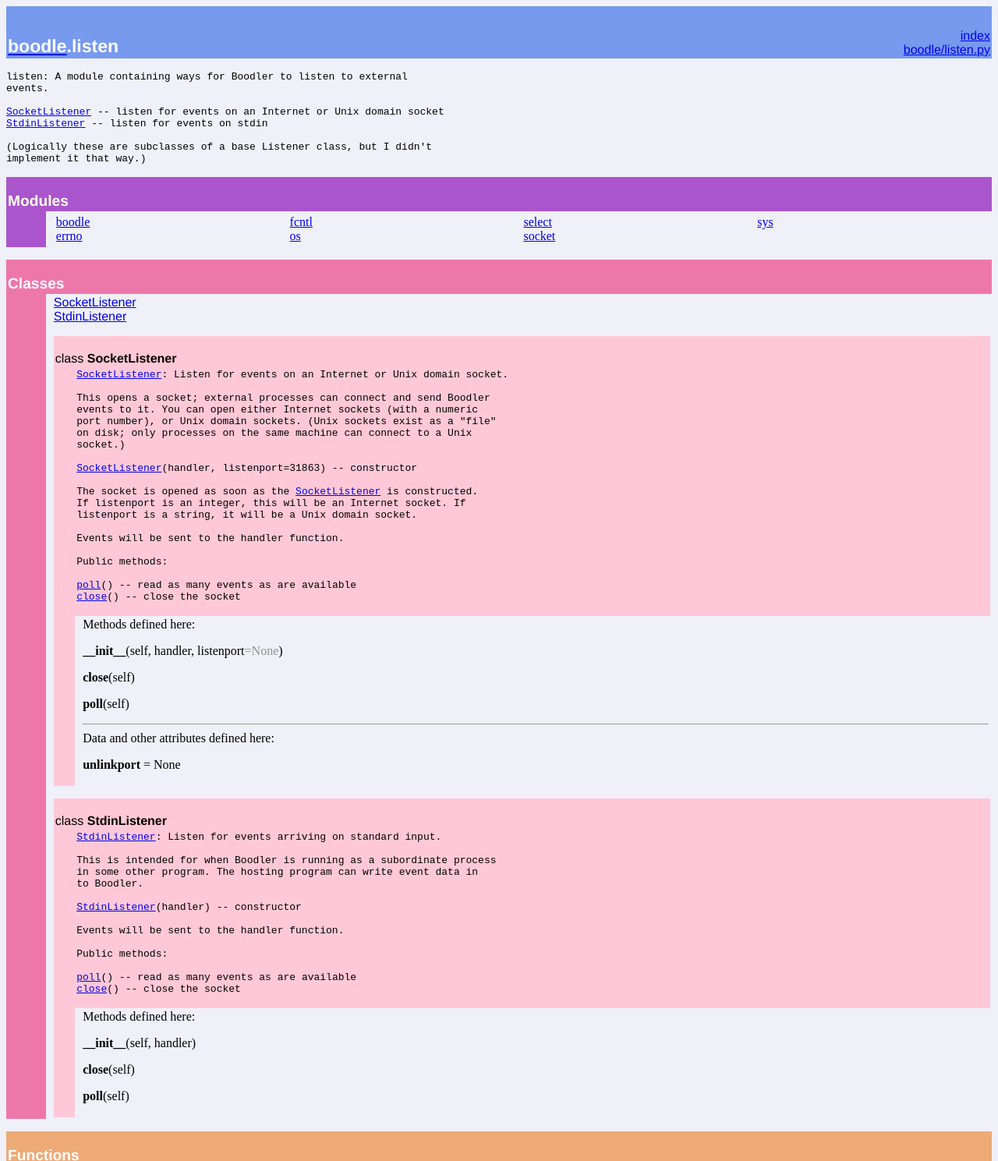
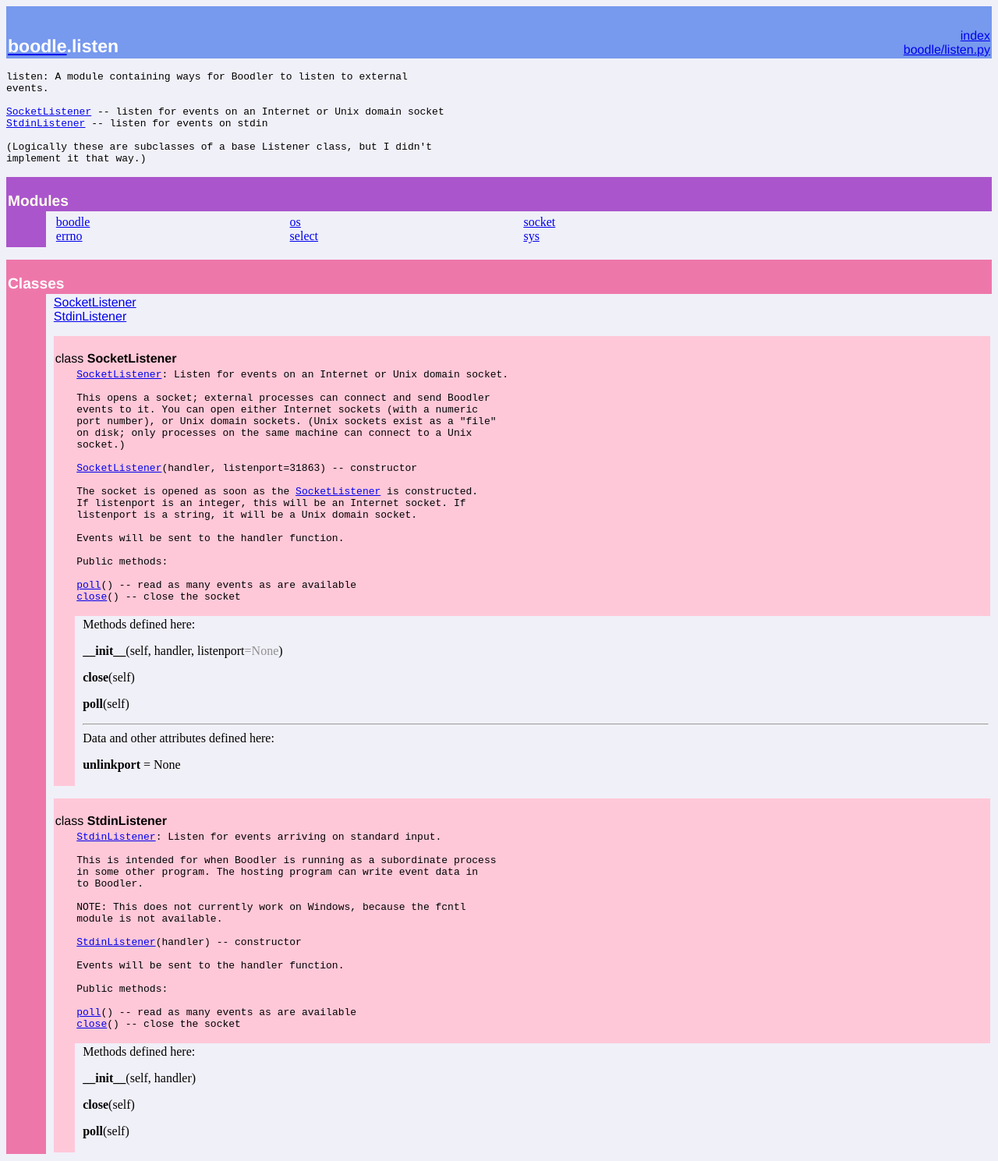
Before and after one commit to erkyrath/boodler, a plain HTML site: page doc/pydoc/boodle.listen.html in a window 1280 px wide. Shown: the top 1489 px of the page at 78% size. Drawn offline with Linux system fonts and the light colour scheme.

Commit message:
Pydoc changes
git-svn-id: https://boodler.svn.sourceforge.net/svnroot/boodler/core/trunk@432 9080d0e4-c72c-0410-a6e4-d27fa395d48a

```diff
--- a/doc/pydoc/boodle.listen.html
+++ b/doc/pydoc/boodle.listen.html
@@ -26,12 +26,11 @@ implement&nbsp;it&nbsp;that&nbsp;way.)</tt></p>
 <tr><td bgcolor="#aa55cc"><tt>&nbsp;&nbsp;&nbsp;&nbsp;&nbsp;&nbsp;</tt></td><td>&nbsp;</td>
 <td width="100%"><table width="100%" summary="list"><tr><td width="25%" valign=top><a href="boodle.html">boodle</a><br>
 <a href="http://www.python.org/doc/current/library/errno.html">errno</a><br>
-</td><td width="25%" valign=top><a href="http://www.python.org/doc/current/library/fcntl.html">fcntl</a><br>
-<a href="http://www.python.org/doc/current/library/os.html">os</a><br>
-</td><td width="25%" valign=top><a href="http://www.python.org/doc/current/library/select.html">select</a><br>
-<a href="http://www.python.org/doc/current/library/socket.html">socket</a><br>
-</td><td width="25%" valign=top><a href="http://www.python.org/doc/current/library/sys.html">sys</a><br>
-</td></tr></table></td></tr></table><p>
+</td><td width="25%" valign=top><a href="http://www.python.org/doc/current/library/os.html">os</a><br>
+<a href="http://www.python.org/doc/current/library/select.html">select</a><br>
+</td><td width="25%" valign=top><a href="http://www.python.org/doc/current/library/socket.html">socket</a><br>
+<a href="http://www.python.org/doc/current/library/sys.html">sys</a><br>
+</td><td width="25%" valign=top></td></tr></table></td></tr></table><p>
 <table width="100%" cellspacing=0 cellpadding=2 border=0 summary="section">
 <tr bgcolor="#ee77aa">
 <td colspan=3 valign=bottom>&nbsp;<br>
@@ -94,6 +93,9 @@ This&nbsp;is&nbsp;intended&nbsp;for&nbsp;when&nbsp;Boodler&nbsp;is&nbsp;running&
 in&nbsp;some&nbsp;other&nbsp;program.&nbsp;The&nbsp;hosting&nbsp;program&nbsp;can&nbsp;write&nbsp;event&nbsp;data&nbsp;in<br>
 to&nbsp;Boodler.<br>
 &nbsp;<br>
+NOTE:&nbsp;This&nbsp;does&nbsp;not&nbsp;currently&nbsp;work&nbsp;on&nbsp;Windows,&nbsp;because&nbsp;the&nbsp;fcntl<br>
+module&nbsp;is&nbsp;not&nbsp;available.<br>
+&nbsp;<br>
 <a href="#StdinListener">StdinListener</a>(handler)&nbsp;--&nbsp;constructor<br>
 &nbsp;<br>
 Events&nbsp;will&nbsp;be&nbsp;sent&nbsp;to&nbsp;the&nbsp;handler&nbsp;function.<br>
```
Also changed, not shown: doc/pydoc/boodle.sample.html (+1 -1 lines), doc/pydoc/boopak.pinfo.html (+6 -2 lines).
